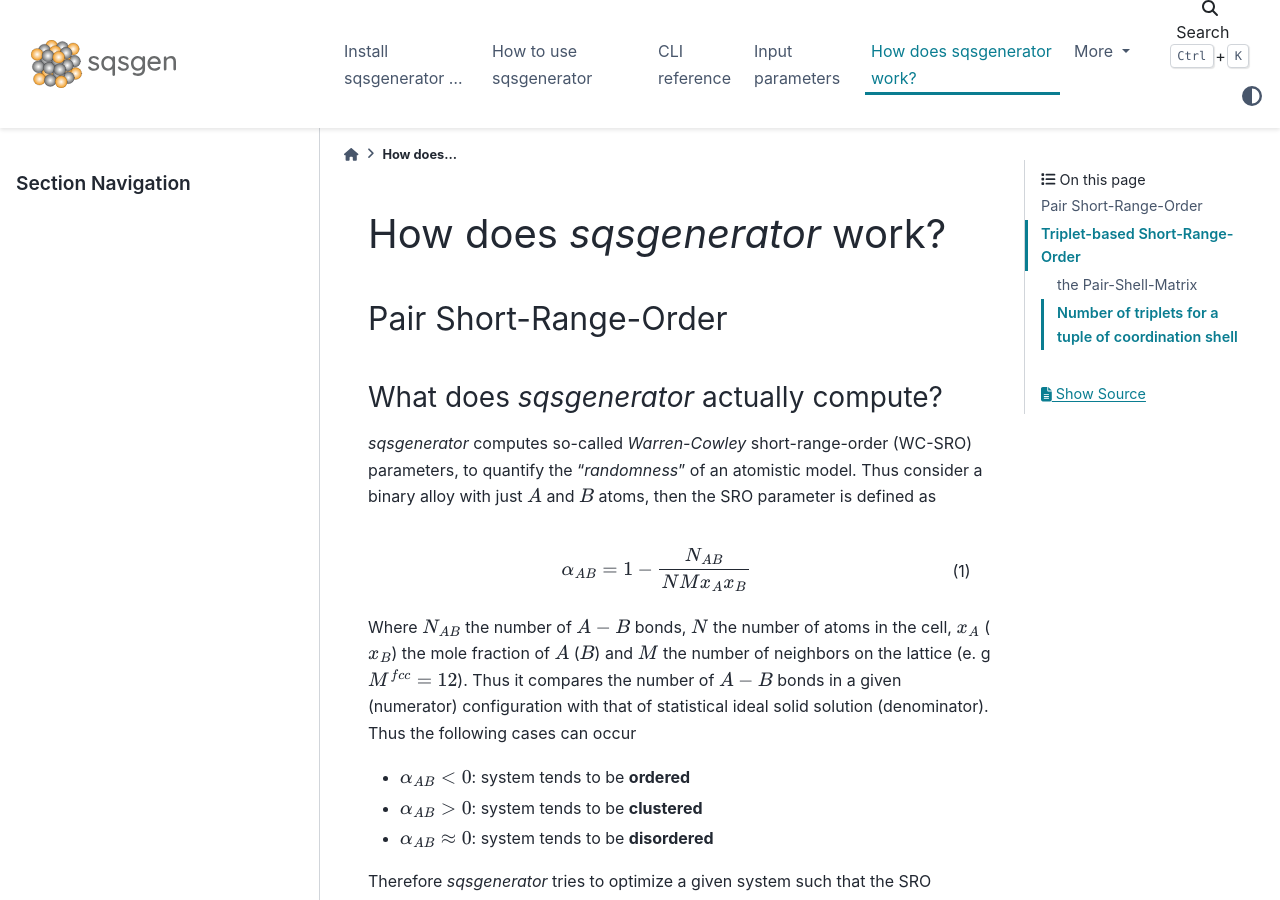
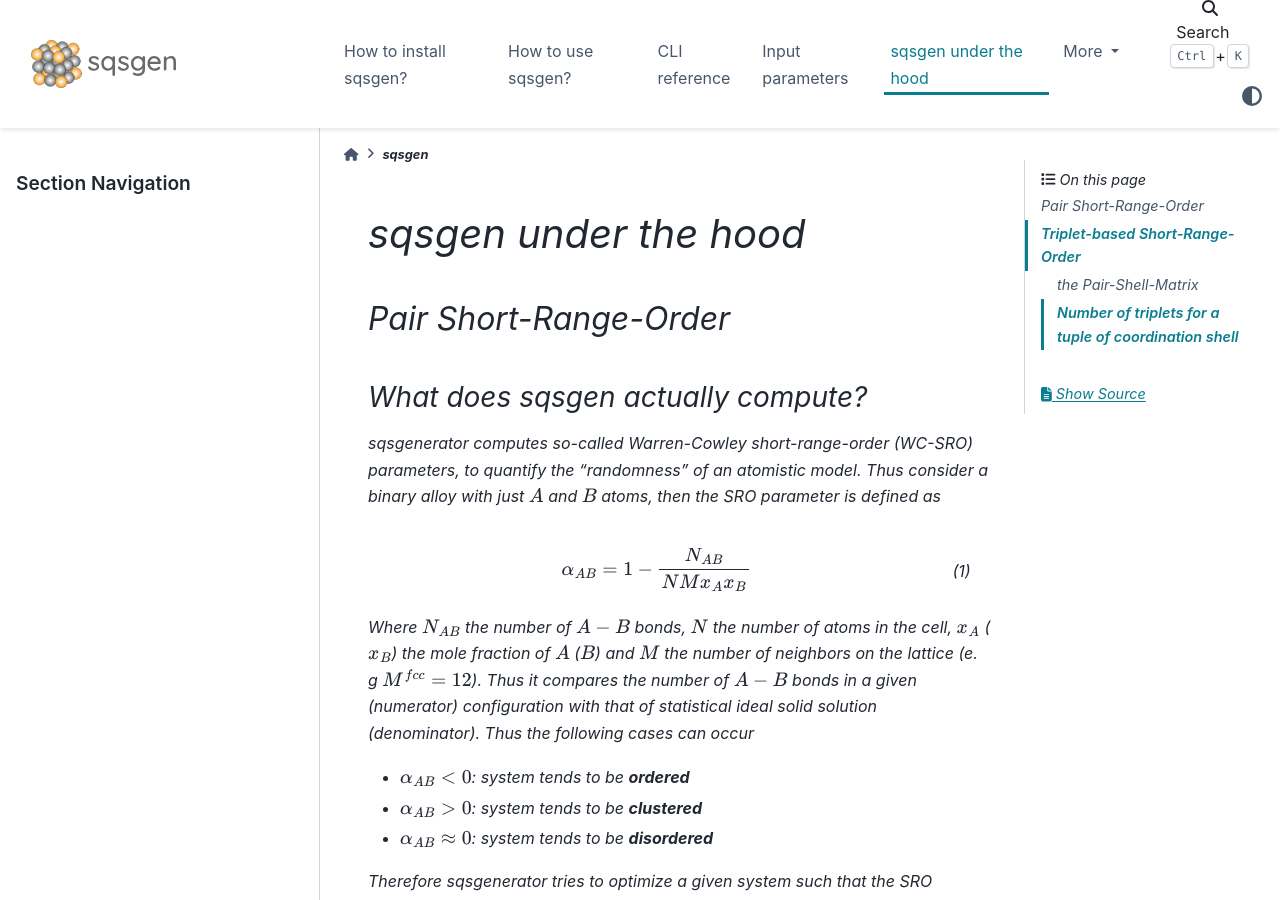
Before and after one commit to dgehringer/sqsgenerator, a Sphinx documentation site: the page built from docs/source/what_is_actually_computed.md, in a window 1280 px wide and 900 px high. Built offline with Sphinx 7.4.7 and the PyData theme 0.15.4, drawn with Linux system fonts in a browser that asks for light colours; the version number is read from the project's files by our own code.

Commit message:
:memo: replace "sqsgenerator" with "sqsgen" in headings

```diff
--- a/docs/source/how_to.md
+++ b/docs/source/how_to.md
@@ -1,5 +1,5 @@
 
-# How to use *sqsgenerator*
+# How to use *sqsgen*?
 
 This is short tutorial, on how *sqsgenerator* works
 
--- a/docs/source/installation_guide.md
+++ b/docs/source/installation_guide.md
@@ -1,5 +1,5 @@
 
-# Install *sqsgenerator* ...
+# How to install *sqsgen*?
 
 (installation_guide)=
 
--- a/docs/source/what_is_actually_computed.md
+++ b/docs/source/what_is_actually_computed.md
@@ -1,7 +1,7 @@
-# How does *sqsgenerator* work?
+#  *sqsgen* under the hood
 ## Pair Short-Range-Order
 
-### What does *sqsgenerator* actually compute?
+### What does *sqsgen* actually compute?
 
 *sqsgenerator* computes so-called *Warren-Cowley* short-range-order (WC-SRO) parameters, to quantify the "*randomness*" of an atomistic model. Thus consider a binary alloy with just $A$ and $B$ atoms, then the  SRO parameter is defined as
 
--- a/docs/source/who_uses_sqsgenerator.rst
+++ b/docs/source/who_uses_sqsgenerator.rst
@@ -1,7 +1,7 @@
 
 
-Who uses *sqsgenerator*
-=======================
+Who uses *sqsgen*?
+========================
 
 The following page, shows a curated, yet incomplete list of research facilities, institutes
 and projects that use *sqsgenerator*. If you do not find your institution here, feel free to
```
